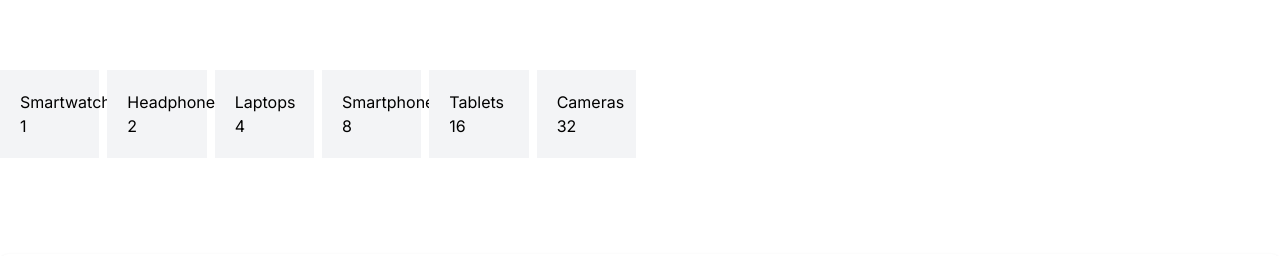
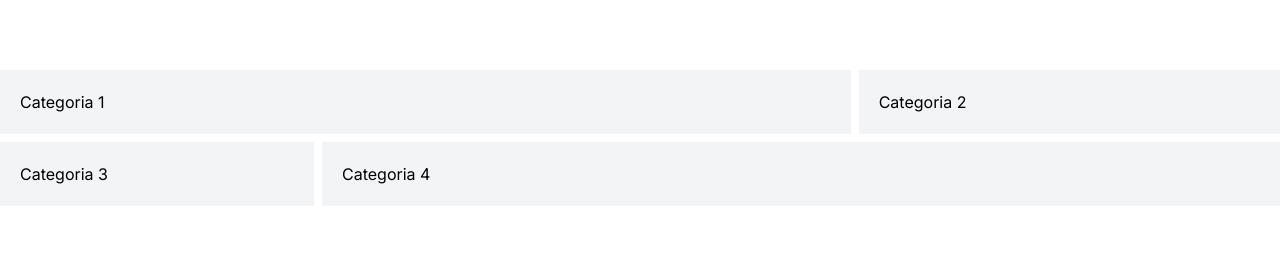
Before and after one commit to Extant-org/e-commerce, a Next.js app: page / in a window 1280 px wide. Shown: the part 1068-1324 px from the top of the page. Built offline with nearby package versions, Linux system fonts and the light colour scheme.

Commit message:
feat:atualizando

```diff
--- a/app/page.tsx
+++ b/app/page.tsx
@@ -3,7 +3,6 @@
 import { useState } from "react";
 import Search from "./ui/search";
 import ProductCard from "@/app/Components/ProductCard";
-import Categories from "@/app/Components/Categories";
 
 // Dados de produtos
 const products = [
@@ -13,7 +12,6 @@ const products = [
     image: "https://flowbite-react.com/images/products/apple-watch.png",
     rating: 5.0,
     price: 599,
-    category_id: 1,
   },
   {
     id: 2,
@@ -21,7 +19,6 @@ const products = [
     image: "https://flowbite-react.com/images/products/apple-watch.png",
     rating: 4.5,
     price: 399,
-    category_id: 1,
   },
   {
     id: 3,
@@ -29,7 +26,6 @@ const products = [
     image: "https://flowbite-react.com/images/products/apple-watch.png",
     rating: 4.0,
     price: 179,
-    category_id: 1,
   },
   {
     id: 4,
@@ -37,7 +33,6 @@ const products = [
     image: "https://flowbite-react.com/images/products/apple-watch.png",
     rating: 4.8,
     price: 499,
-    category_id: 1,
   },
   {
     id: 5,
@@ -45,7 +40,6 @@ const products = [
     image: "https://flowbite-react.com/images/products/apple-watch.png",
     rating: 4.2,
     price: 295,
-    category_id: 1,
   },
 ];
 
@@ -71,7 +65,12 @@ export default function Home() {
         </div>
 
         {/* Categorias */}
-        <Categories />
+        <div className="mt-24 grid grid-cols-12 gap-2">
+          <div className="col-span-8 bg-gray-100 p-5">Categoria 1</div>
+          <div className="col-span-4 bg-gray-100 p-5">Categoria 2</div>
+          <div className="col-span-3 bg-gray-100 p-5">Categoria 3</div>
+          <div className="col-span-9 bg-gray-100 p-5">Categoria 4</div>
+        </div>
       </div>
     </main>
   );
```
Also changed, not shown: 1 other file (tests, documents, lock files or other folders).
